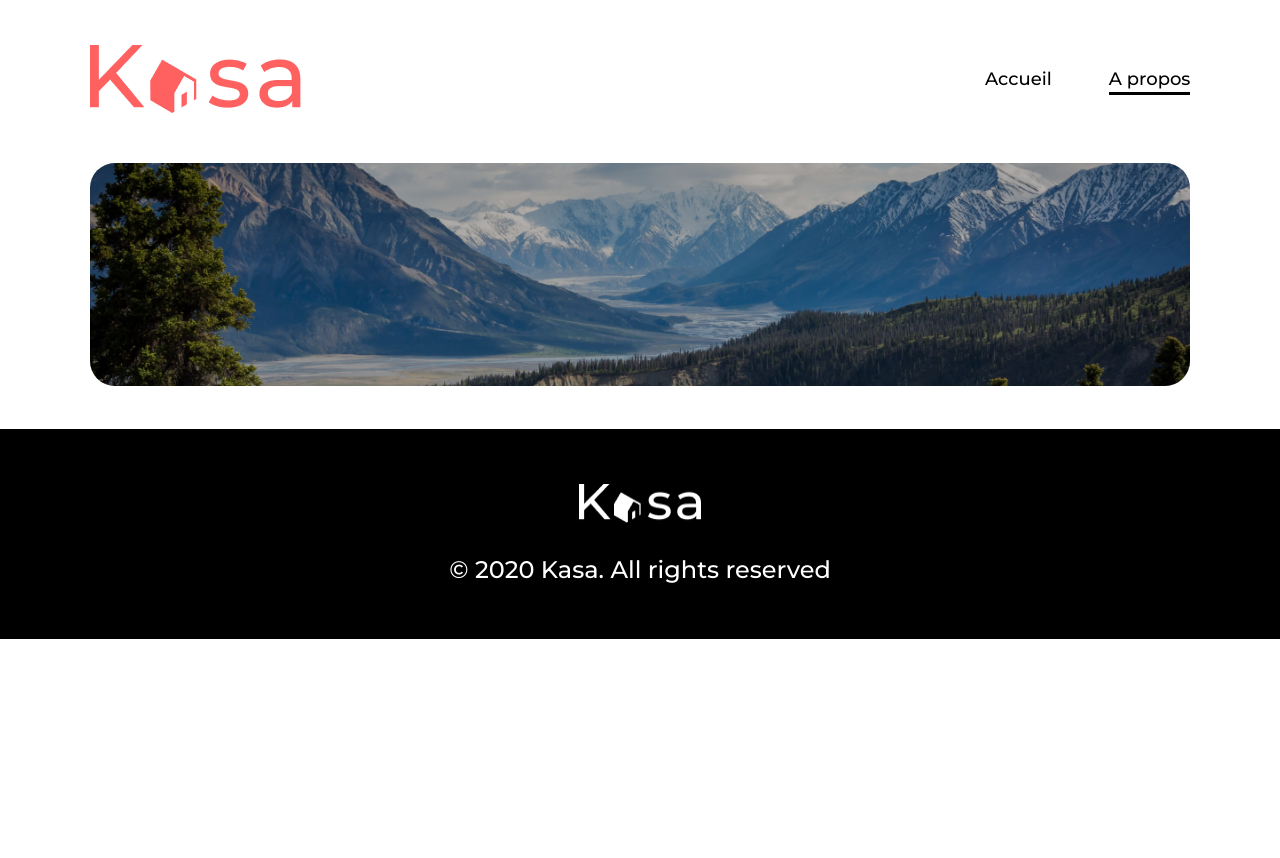
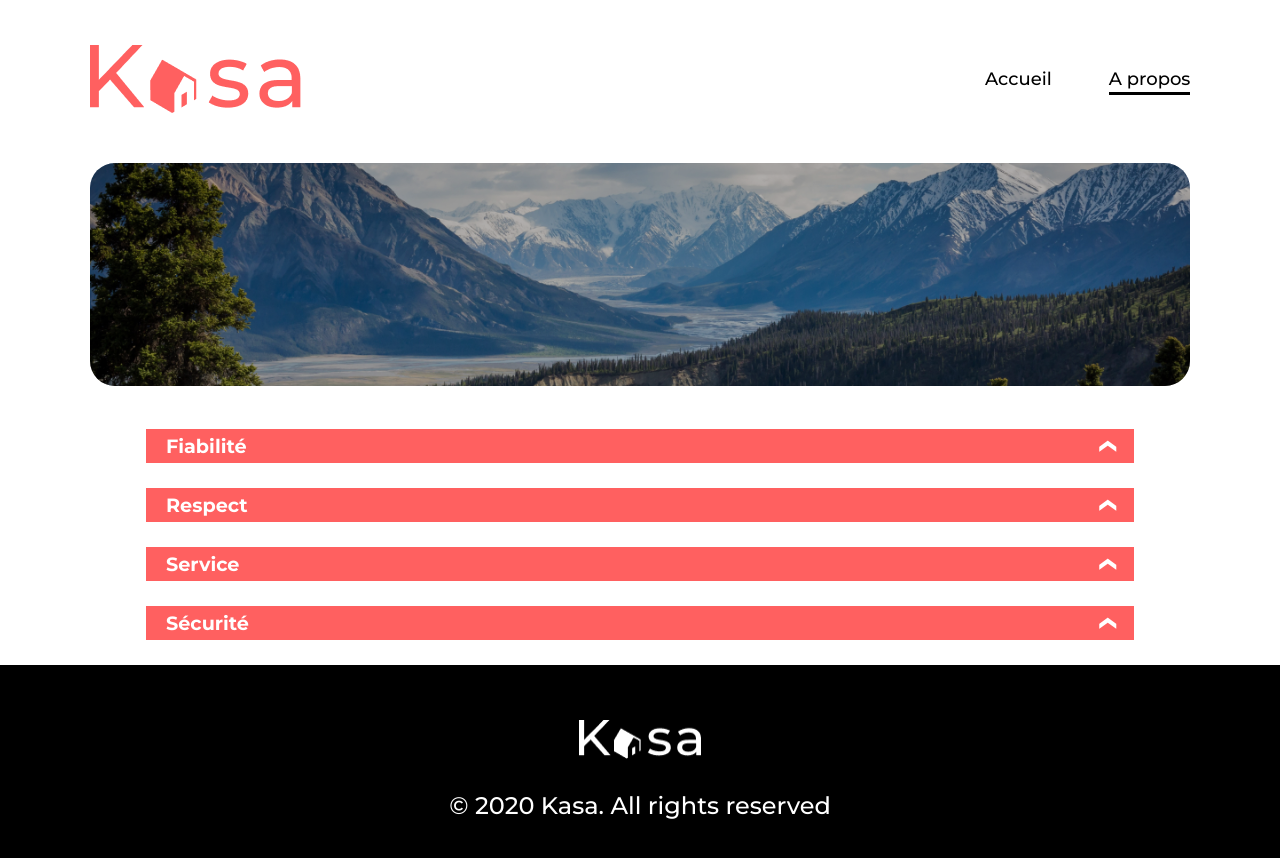
Before and after one commit to Thierry-E/OP-P8_Kasa, a React (Vite) app: page /About in a window 1280 px wide. Shown: the top 858 px of the page. Before the commit the page ends 800 px from the top, so only its background shows below. Built offline with nearby package versions, Linux system fonts and the light colour scheme.

Commit message:
Mise n place du composant DropdownList et de son style.

```diff
--- /dev/null
+++ b/src/Components/DropdownList.jsx
@@ -0,0 +1,38 @@
+import services from '../datas/services.json'
+import { useState } from 'react'
+
+const DropdownList = () => {
+  // Variable d'état qui permet de suivre l'état de chaque éléments de la liste, -1 représente l'état initial où aucun élément n'est ouvert
+  const [isOpen, setIsOpen] = useState(-1)
+
+  // Fonction toggle qui permet d'inverser l'état des éléments, Si l'élément est déjà ouvert, fermez-le, sinon ouvrez-le.
+  const dropClick = (index) => {
+    setIsOpen(index === isOpen ? -1 : index)
+  }
+
+  return (
+    <div className='listContainer'>
+      {services.map((service, index) => (
+        <div key={service.id} className='listContent'>
+          <div className='list'>
+            <h3 key={service.id}>{service.title}</h3>
+            <span
+              className={`rafter ${index === isOpen ? 'rafterActive' : null}`}
+              onClick={() => dropClick(index)}
+            >
+              &#x2039;
+            </span>
+          </div>
+          <p
+            key={service.id}
+            className={index === isOpen ? 'listActive' : null}
+          >
+            {service.text}
+          </p>
+        </div>
+      ))}
+    </div>
+  )
+}
+
+export default DropdownList
--- a/src/Pages/About.jsx
+++ b/src/Pages/About.jsx
@@ -1,5 +1,6 @@
 import Banner from '../components/Banner'
 import Montagnes from '../assets/Montagnes.jpg'
+import DropdownList from '../components/DropdownList'
 
 const About = () => {
   return (
@@ -10,6 +11,7 @@ const About = () => {
         isOpaque={true}
         altText='Photo représentant des montagnes'
       />
+      <DropdownList />
     </div>
   )
 }
--- /dev/null
+++ b/src/Sass/Components/DropdownList.scss
@@ -0,0 +1,53 @@
+@import '../Utils/Variables.scss';
+
+.listContent {
+  display: flex;
+  flex-direction: column;
+  justify-content: center;
+  align-items: center;
+
+  .list {
+    width: 988px;
+    height: 34px;
+    background-color: $fourth-color;
+    padding: 10px 20px;
+    margin-bottom: 25px;
+    display: flex;
+    justify-content: space-between;
+    align-items: center;
+  }
+
+  h3 {
+    font-size: 1.2em;
+    font-weight: 700;
+    color: $secondary-color;
+  }
+
+  .rafter {
+    font-size: 44px;
+    font-weight: 550;
+    color: $secondary-color;
+    padding-bottom: 10px;
+    cursor: pointer;
+    transform: rotate(90deg);
+    transition: transform 0.5s ease;
+  }
+
+  .rafterActive {
+    transform: rotate(-92deg);
+  }
+
+  p {
+    width: 988px;
+    font-size: 1em;
+    font-weight: 500;
+    color: $primary-color;
+    margin-bottom: 60px;
+    line-height: 1.8em;
+    display: none;
+  }
+
+  .listActive {
+    display: block;
+  }
+}
--- a/src/datas/services.json
+++ b/src/datas/services.json
@@ -1,17 +1,21 @@
 [
   {
+    "id": "1",
     "title": "Fiabilité",
     "text": "Les annonces postées sur Kasa garantissent une fiabilité totale. Les photos sont conformes aux logements, et toutes les informations sont régulièrement vérifiées par nos équipes."
   },
   {
+    "id": "2",
     "title": "Respect",
     "text": "La bienveillance fait partie des valeurs fondatrices de Kasa. Tout comportement discriminatoire ou de perturbation du voisinage entraînera une exclusion de notre plateforme."
   },
   {
+    "id": "3",
     "title": "Service",
     "text": "La bienveillance fait partie des valeurs fondatrices de Kasa. Tout comportement discriminatoire ou de perturbation du voisinage entraînera une exclusion de notre plateforme."
   },
   {
+    "id": "4",
     "title": "Sécurité",
     "text": "La sécurité est la priorité de Kasa. Aussi bien pour nos hôtes que pour les voyageurs, chaque logement correspond aux critères de sécurité établis par nos services. En laissant une note aussi bien à l'hote qu'au locataire, cela permet à nos équipes de vérifier que les standards sont bien respectés. Nous organisons également des ateliers sur la sécurité domestique pour nos hôtes."
   }
```
Also changed, not shown: src/Sass/main.scss (+6 -5 lines), src/assets/rafter.png (added).
